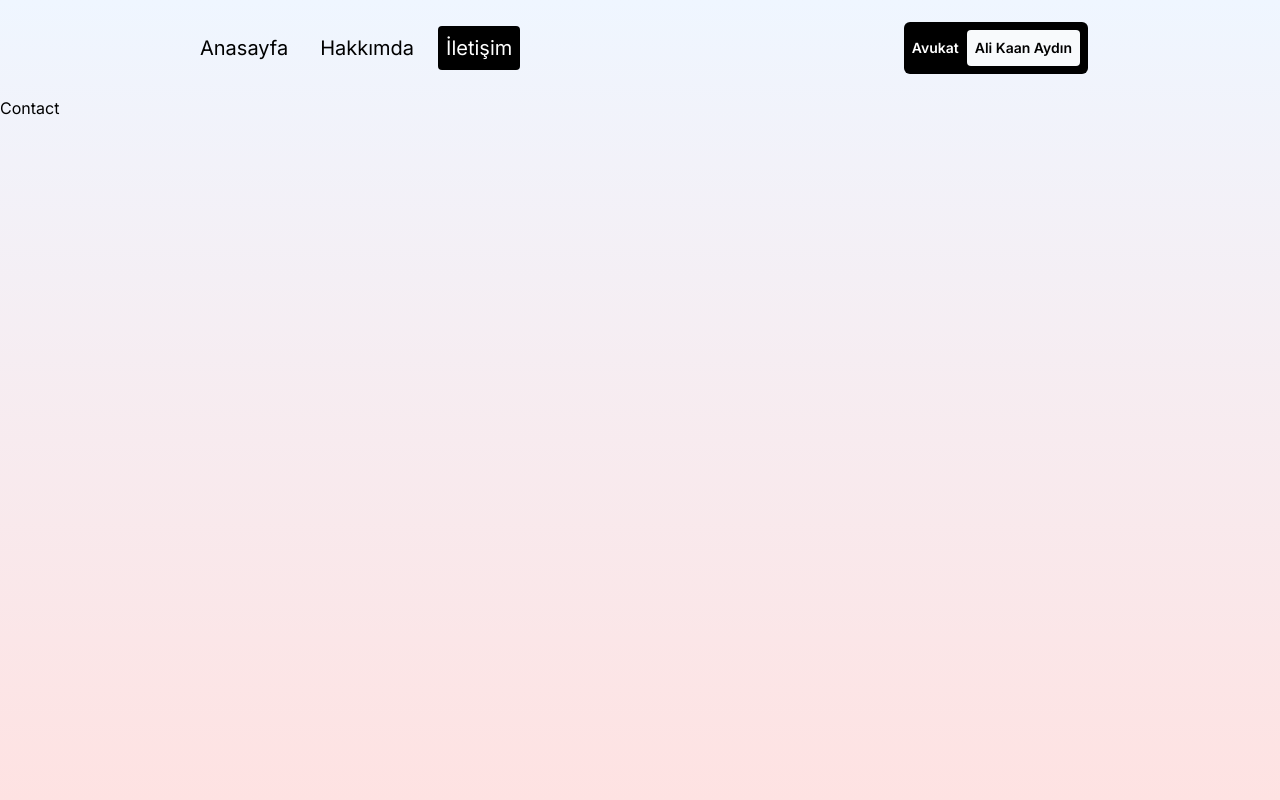
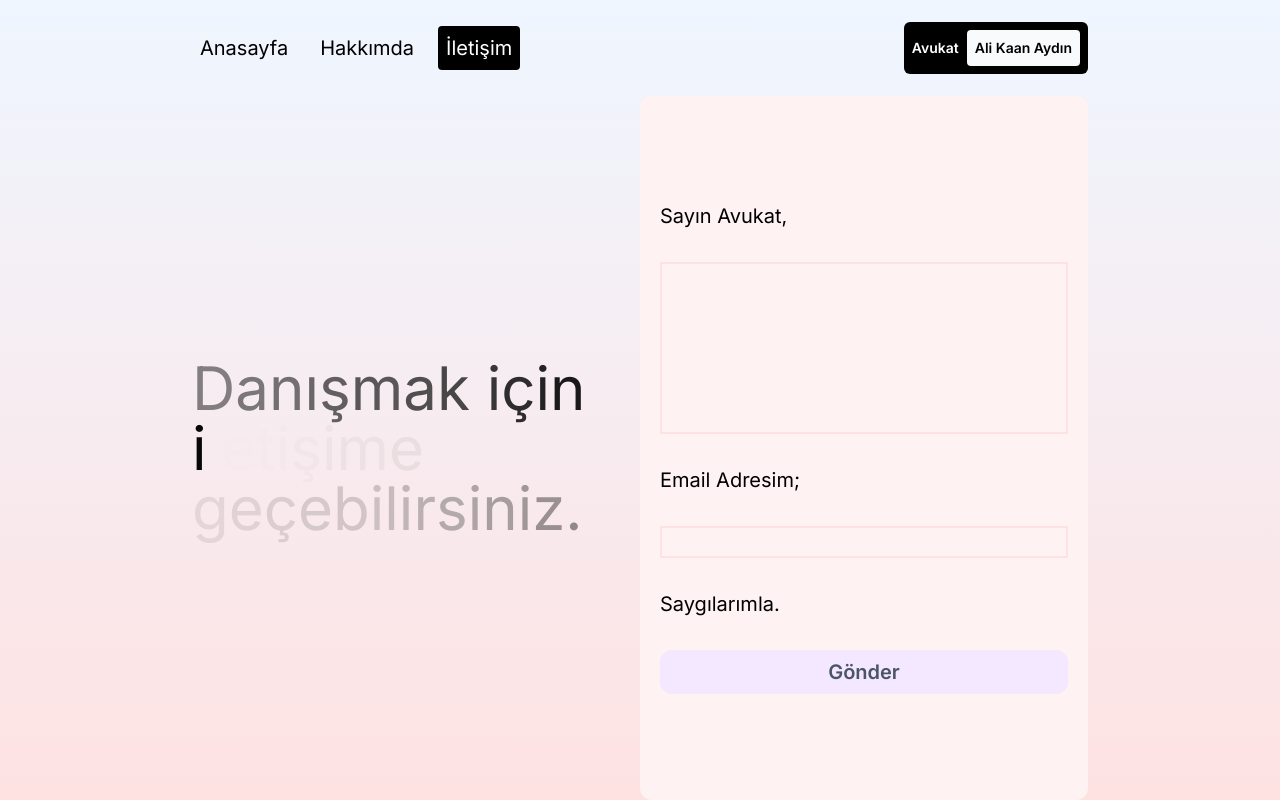
Before and after one commit to Saffet01/Lawyer-Portfolio, a Next.js app: page /contact in a window 1280 px wide. Built offline with nearby package versions, Linux system fonts and the light colour scheme.

Commit message:
feat: contact page created.

```diff
--- a/src/app/contact/page.jsx
+++ b/src/app/contact/page.jsx
@@ -1,8 +1,14 @@
-'use client'
-import React from 'react'
-import { motion } from 'framer-motion'
+"use client";
+import React, { useState } from "react";
+import { motion } from "framer-motion";
 
 const ContactPage = () => {
+
+  const [success, setSucces] = useState(false);
+  const [error, setError] = useState(false);
+
+  const text = "Danışmak için iletişime geçebilirsiniz.";
+
   return (
     <motion.div
       className="h-full"
@@ -10,9 +16,46 @@
       animate={{ y: "0vh" }}
       transition={{ duration: 0.8 }}
     >
-    <div>Contact</div>
+      <div className="h-full flex flex-col lg:flex-row sm:px-8 md:px-12 lg:px-20 xl:px-48">
+        {/* text container */}
+        <div className="h-1/2 lg:h-full lg:w-1/2 flex items-center justify-center text-6xl">
+          <motion.div>
+            {text.split("").map((letter, index) => (
+              <motion.span
+                key={index}
+                initial={{ opacity: 1 }}
+                animate={{ opacity: 0 }}
+                transition={{
+                  duration: 4,
+                  repeat: Infinity,
+                  delay: index * 0.1,
+                }}
+              >
+                {letter}
+              </motion.span>
+            ))}
           </motion.div>
-  )
-}
+        </div>
 
-export default ContactPage
+        {/* form container */}
+        <form className="h-1/2 lg:h-full lg:w-1/2 bg-red-50 rounded-xl text-xl flex flex-col gap-8 justify-center p-5">
+            <span>Sayın Avukat,</span>
+
+            <textarea rows={6} className="bg-transparent border-2 border-red-100 resize-none"/>
+
+            <span>Email Adresim;</span>
+            <input type="text" name="" id=""className="bg-transparent border-2 border-red-100 resize-none"/>
+
+            <span>Saygılarımla.</span>
+
+            <button className="bg-purple-100 rounded-xl p-2 font-semibold text-gray-600">Gönder</button>
+
+            {success && <span className="text-green-600 font-semibold">Mesajınız başarıyla gönderildi!</span>}
+            {error && <span className="text-red-600 font-semibold">Mesajınız gönderilemedi.</span>}
+        </form>
+      </div>
+    </motion.div>
+  );
+};
+
+export default ContactPage;
```
Lines whose indentation alone changed are shown as unchanged.
